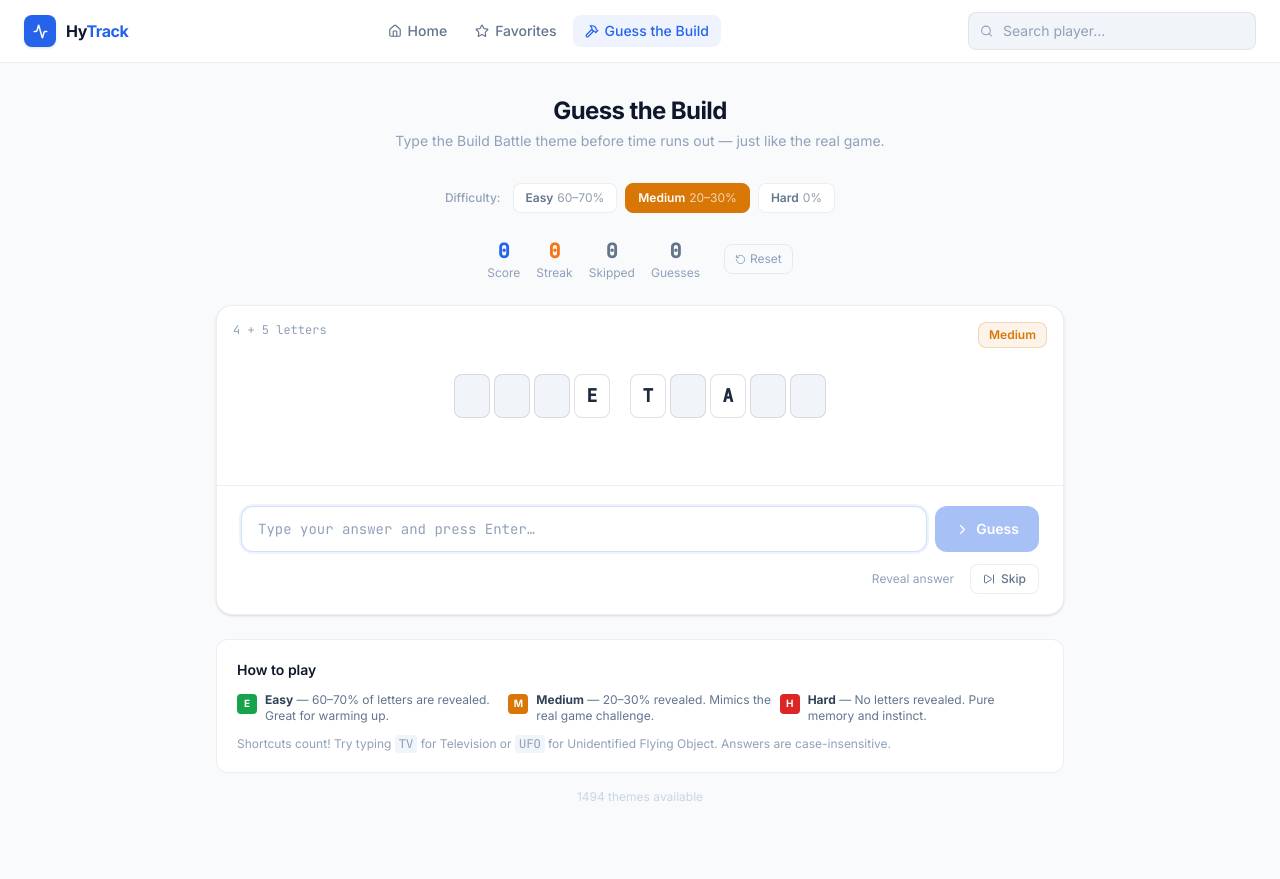
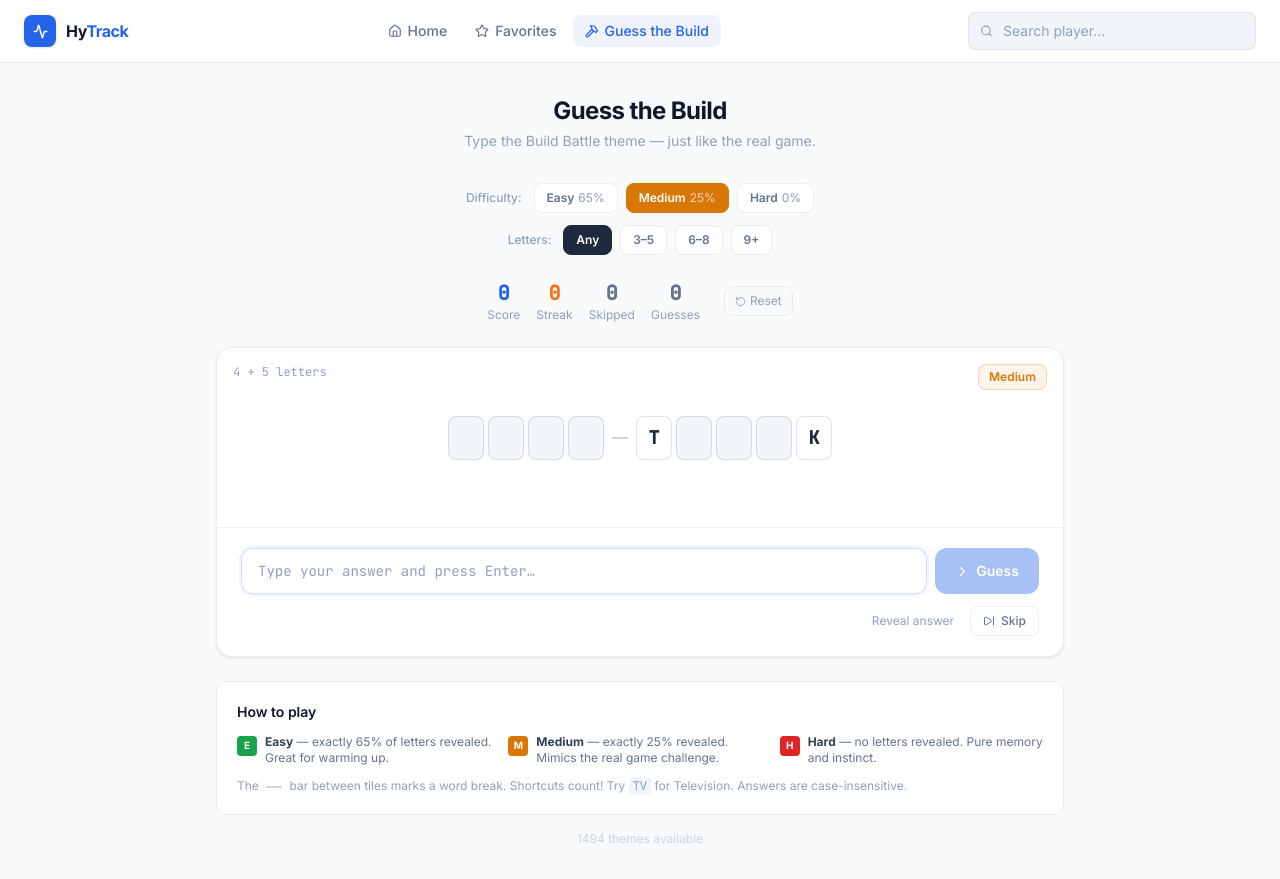
Before and after one commit to MohamadG004/BuildSync, a Next.js app in the folder HyTrack/: page /guess-the-build in a window 1280 px wide. Before the commit the page ends 837 px from the top, so only its background shows below. Built offline with nearby package versions, Linux system fonts and the light colour scheme.

Commit message:
Changed up the GTB mode, added different length of words to choose from (any, 3-5, 6-8, 9+) and added spaces for words to ensure better viewing and understanding

```diff
--- a/HyTrack/app/guess-the-build/GuessBuildClient.tsx
+++ b/HyTrack/app/guess-the-build/GuessBuildClient.tsx
@@ -2,41 +2,65 @@
 
 import { useState, useEffect, useRef, useCallback } from 'react';
 import { motion, AnimatePresence } from 'framer-motion';
-import { Check, X, SkipForward, RotateCcw, Trophy, Flame, ChevronRight } from 'lucide-react';
+import { Check, X, SkipForward, RotateCcw, ChevronRight } from 'lucide-react';
 import { GUESS_BUILD_THEMES, type GuessBuildTheme } from '@/lib/guessBuildThemes';
 import { cn } from '@/lib/utils';
 
-type Difficulty = 'easy' | 'medium' | 'hard';
+type Difficulty    = 'easy' | 'medium' | 'hard';
+type LengthFilter  = 'any' | 'short' | 'medium-len' | 'long';
 
 // ── Letter reveal logic ──────────────────────────────────────────────────────
 
-/** Returns a stable mask array for a given theme+difficulty using a seeded approach */
+/**
+ * Builds a boolean mask for which characters to reveal.
+ * Uses an exact count (not probabilistic) so the percentage is always accurate.
+ * Spaces are always `true` (visible separator tiles rendered separately).
+ */
 function buildMask(theme: string, difficulty: Difficulty, seed: number): boolean[] {
-  const revealPct = difficulty === 'easy' ? 0.65 : difficulty === 'medium' ? 0.25 : 0;
-  // Simple LCG seeded random for deterministic masks
+  const revealPct =
+    difficulty === 'easy'   ? 0.65 :
+    difficulty === 'medium' ? 0.25 :
+    0; // hard → 0%
+
+  const chars = theme.split('');
+
+  // Indices of non-space characters
+  const letterIndices = chars.reduce<number[]>((acc, ch, i) => {
+    if (ch !== ' ') acc.push(i);
+    return acc;
+  }, []);
+
+  const revealCount = Math.round(letterIndices.length * revealPct);
+
+  // Seeded Fisher-Yates shuffle for deterministic but varied masks
   let state = seed;
   function rand() {
     state = (state * 1664525 + 1013904223) & 0xffffffff;
     return (state >>> 0) / 4294967296;
   }
-  return theme.split('').map(ch => {
-    if (ch === ' ') return true; // spaces always visible (shows word count)
-    return rand() < revealPct;
-  });
+  const shuffled = [...letterIndices];
+  for (let i = shuffled.length - 1; i > 0; i--) {
+    const j = Math.floor(rand() * (i + 1));
+    [shuffled[i], shuffled[j]] = [shuffled[j], shuffled[i]];
+  }
+
+  const revealSet = new Set(shuffled.slice(0, revealCount));
+  // Spaces → true so the caller can distinguish space tiles from hidden letter tiles
+  return chars.map((ch, i) => ch === ' ' ? true : revealSet.has(i));
 }
 
 // ── Theme display tile ────────────────────────────────────────────────────────
 
 interface ThemeDisplayProps {
-  theme: string;
-  mask: boolean[];
+  theme:  string;
+  mask:   boolean[];
   solved: boolean;
-  wrong: boolean;
+  wrong:  boolean;
 }
 
 function ThemeDisplay({ theme, mask, solved, wrong }: ThemeDisplayProps) {
   const chars = theme.split('');
-  // Scale tile size based on total non-space chars
+
   const nonSpaceCount = chars.filter(c => c !== ' ').length;
   const tileSize =
     nonSpaceCount <= 4  ? 'w-12 h-14 text-2xl'  :
@@ -58,12 +82,29 @@ function ThemeDisplay({ theme, mask, solved, wrong }: ThemeDisplayProps) {
     ? 'border-red-300 bg-red-50'
     : 'border-[var(--border-strong)] bg-[var(--surface-2)]';
 
+  const spaceLineColor = solved
+    ? 'bg-green-300'
+    : wrong
+    ? 'bg-red-200'
+    : 'bg-slate-300';
+
   return (
-    <div className="flex flex-wrap justify-center gap-x-1 gap-y-2">
+    <div className="flex flex-wrap justify-center gap-x-1 gap-y-2 items-center">
       {chars.map((ch, i) => {
+        // ── Space tile: visible separator ───────────────────────────────────
         if (ch === ' ') {
-          return <div key={i} className="w-3" aria-hidden />;
+          return (
+            <div
+              key={i}
+              className="flex flex-col items-center justify-center self-center mx-1"
+              aria-label="space"
+              title="word break"
+            >
+              <div className={cn('h-0.5 w-4 rounded-full', spaceLineColor)} />
+            </div>
+          );
         }
+
         const shown = mask[i] || solved;
         return (
           <div
@@ -82,26 +123,54 @@ function ThemeDisplay({ theme, mask, solved, wrong }: ThemeDisplayProps) {
   );
 }
 
-// ── Difficulty badge ──────────────────────────────────────────────────────────
+// ── Config objects ────────────────────────────────────────────────────────────
 
 const DIFFICULTY_CONFIG = {
-  easy:   { label: 'Easy',   pct: '60–70%', color: '#16a34a', bg: 'rgba(22,163,74,0.08)',   border: 'rgba(22,163,74,0.25)' },
-  medium: { label: 'Medium', pct: '20–30%', color: '#d97706', bg: 'rgba(217,119,6,0.08)',   border: 'rgba(217,119,6,0.25)' },
-  hard:   { label: 'Hard',   pct: '0%',     color: '#dc2626', bg: 'rgba(220,38,38,0.08)',   border: 'rgba(220,38,38,0.25)' },
+  easy:   { label: 'Easy',   pct: '65%',    color: '#16a34a', bg: 'rgba(22,163,74,0.08)',  border: 'rgba(22,163,74,0.25)' },
+  medium: { label: 'Medium', pct: '25%',    color: '#d97706', bg: 'rgba(217,119,6,0.08)',  border: 'rgba(217,119,6,0.25)' },
+  hard:   { label: 'Hard',   pct: '0%',     color: '#dc2626', bg: 'rgba(220,38,38,0.08)',  border: 'rgba(220,38,38,0.25)' },
 };
 
-// ── Pick a random theme (excluding current) ───────────────────────────────────
+const LENGTH_CONFIG: Record<LengthFilter, { label: string; min: number; max: number }> = {
+  any:        { label: 'Any',  min: 0,  max: Infinity },
+  short:      { label: '3–5',  min: 3,  max: 5 },
+  'medium-len': { label: '6–8',  min: 6,  max: 8 },
+  long:       { label: '9+',   min: 9,  max: Infinity },
+};
 
-function pickTheme(exclude?: GuessBuildTheme): { theme: GuessBuildTheme; seed: number } {
-  const pool = exclude
-    ? GUESS_BUILD_THEMES.filter((t: GuessBuildTheme) => t.theme !== exclude.theme)
-    : GUESS_BUILD_THEMES;
+// ── Helpers ───────────────────────────────────────────────────────────────────
+
+function letterCount(theme: string) {
+  return theme.replace(/ /g, '').length;
+}
+
+function pickTheme(
+  exclude?: GuessBuildTheme,
+  lengthFilter: LengthFilter = 'any',
+): { theme: GuessBuildTheme; seed: number } {
+  const { min, max } = LENGTH_CONFIG[lengthFilter];
+
+  let pool = GUESS_BUILD_THEMES.filter((t: GuessBuildTheme) => {
+    if (exclude && t.theme === exclude.theme) return false;
+    const c = letterCount(t.theme);
+    return c >= min && c <= max;
+  });
+
+  // Fallback: if filter yields nothing (e.g., length filter too restrictive
+  // after also excluding current), relax the exclude constraint.
+  if (pool.length === 0) {
+    pool = GUESS_BUILD_THEMES.filter((t: GuessBuildTheme) => {
+      const c = letterCount(t.theme);
+      return c >= min && c <= max;
+    });
+  }
+  // Ultimate fallback
+  if (pool.length === 0) pool = GUESS_BUILD_THEMES;
+
   const theme = pool[Math.floor(Math.random() * pool.length)];
   const seed  = Math.floor(Math.random() * 999999);
   return { theme, seed };
 }
-
-// ── Check answer ──────────────────────────────────────────────────────────────
 
 function isCorrect(guess: string, theme: GuessBuildTheme): boolean {
   const g = guess.trim().toLowerCase();
@@ -112,23 +181,25 @@ function isCorrect(guess: string, theme: GuessBuildTheme): boolean {
 // ── Main component ─────────────────────────────────────────────────────────────
 
 export function GuessBuildClient() {
-  const [difficulty, setDifficulty] = useState<Difficulty>('medium');
-  const [currentTheme, setCurrentTheme] = useState<GuessBuildTheme | null>(null);
-  const [seed, setSeed]                 = useState(0);
-  const [mask, setMask]                 = useState<boolean[]>([]);
-  const [guess, setGuess]               = useState('');
-  const [status, setStatus]             = useState<'idle' | 'correct' | 'wrong'>('idle');
-  const [score, setScore]               = useState(0);
-  const [streak, setStreak]             = useState(0);
-  const [skipped, setSkipped]           = useState(0);
-  const [totalGuesses, setTotalGuesses] = useState(0);
-  const [showAnswer, setShowAnswer]     = useState(false);
+  const [difficulty,    setDifficulty]    = useState<Difficulty>('medium');
+  const [lengthFilter,  setLengthFilter]  = useState<LengthFilter>('any');
+  const [currentTheme,  setCurrentTheme]  = useState<GuessBuildTheme | null>(null);
+  const [seed,          setSeed]          = useState(0);
+  const [mask,          setMask]          = useState<boolean[]>([]);
+  const [guess,         setGuess]         = useState('');
+  const [status,        setStatus]        = useState<'idle' | 'correct' | 'wrong'>('idle');
+  const [score,         setScore]         = useState(0);
+  const [streak,        setStreak]        = useState(0);
+  const [skipped,       setSkipped]       = useState(0);
+  const [totalGuesses,  setTotalGuesses]  = useState(0);
+  const [showAnswer,    setShowAnswer]    = useState(false);
 
-  const inputRef = useRef<HTMLInputElement>(null);
+  const inputRef     = useRef<HTMLInputElement>(null);
   const nextTimerRef = useRef<ReturnType<typeof setTimeout> | null>(null);
 
-  const loadTheme = useCallback((exclude?: GuessBuildTheme | null, diff: Difficulty = difficulty) => {
-    const { theme, seed: s } = pickTheme(exclude ?? undefined);
+  const loadTheme = useCallback(
+    (exclude?: GuessBuildTheme | null, diff: Difficulty = difficulty, lenFilter: LengthFilter = lengthFilter) => {
+      const { theme, seed: s } = pickTheme(exclude ?? undefined, lenFilter);
       setCurrentTheme(theme);
       setSeed(s);
       setMask(buildMask(theme.theme, diff, s));
@@ -136,19 +207,19 @@ export function GuessBuildClient() {
       setStatus('idle');
       setShowAnswer(false);
       setTimeout(() => inputRef.current?.focus(), 50);
-  }, [difficulty]);
+    },
+    [difficulty, lengthFilter],
+  );
 
   // Initial load
-  useEffect(() => {
-    loadTheme();
-  }, []);                                              // only on mount
+  useEffect(() => { loadTheme(); }, []); // eslint-disable-line react-hooks/exhaustive-deps
 
-  // When difficulty changes, rebuild mask for current theme
+  // Rebuild mask when difficulty changes (keep same theme)
   useEffect(() => {
     if (currentTheme) {
       setMask(buildMask(currentTheme.theme, difficulty, seed));
     }
-  }, [difficulty]);
+  }, [difficulty]); // eslint-disable-line react-hooks/exhaustive-deps
 
   function handleSubmit(e: React.FormEvent) {
     e.preventDefault();
@@ -177,9 +248,7 @@ export function GuessBuildClient() {
     loadTheme(currentTheme);
   }
 
-  function handleReveal() {
-    setShowAnswer(true);
-  }
+  function handleReveal() { setShowAnswer(true); }
 
   function handleReset() {
     if (nextTimerRef.current) clearTimeout(nextTimerRef.current);
@@ -187,15 +256,27 @@ export function GuessBuildClient() {
     setStreak(0);
     setSkipped(0);
     setTotalGuesses(0);
-    loadTheme(undefined, difficulty);
+    loadTheme(undefined, difficulty, lengthFilter);
   }
 
   function handleDifficulty(d: Difficulty) {
     setDifficulty(d);
-    // mask rebuild is handled via useEffect
+    // mask rebuilt via useEffect
+  }
+
+  function handleLengthFilter(lf: LengthFilter) {
+    setLengthFilter(lf);
+    // Load a new theme immediately so the filter takes effect
+    loadTheme(undefined, difficulty, lf);
   }
 
   const config = DIFFICULTY_CONFIG[difficulty];
+
+  // Count how many themes match the active length filter
+  const { min, max } = LENGTH_CONFIG[lengthFilter];
+  const filteredCount = lengthFilter === 'any'
+    ? GUESS_BUILD_THEMES.length
+    : GUESS_BUILD_THEMES.filter(t => { const c = letterCount(t.theme); return c >= min && c <= max; }).length;
 
   return (
     <div className="mx-auto max-w-4xl px-4 py-8 sm:px-6">
@@ -206,7 +287,7 @@ export function GuessBuildClient() {
           Guess the Build
         </h1>
         <p className="mt-1 text-sm text-slate-400">
-          Type the Build Battle theme before time runs out — just like the real game.
+          Type the Build Battle theme — just like the real game.
         </p>
       </motion.div>
 
@@ -215,7 +296,7 @@ export function GuessBuildClient() {
         initial={{ opacity: 0, y: 8 }}
         animate={{ opacity: 1, y: 0 }}
         transition={{ delay: 0.05 }}
-        className="mb-6 flex items-center justify-center gap-2"
+        className="mb-3 flex items-center justify-center gap-2"
       >
         <span className="text-xs font-medium text-slate-400 mr-1">Difficulty:</span>
         {(['easy', 'medium', 'hard'] as Difficulty[]).map(d => {
@@ -229,12 +310,39 @@ export function GuessBuildClient() {
                 'rounded-lg px-3 py-1.5 text-xs font-semibold border transition-all',
                 active
                   ? 'text-white'
-                  : 'text-slate-500 bg-white border-[var(--border)] hover:border-slate-300'
+                  : 'text-slate-500 bg-white border-[var(--border)] hover:border-slate-300',
               )}
               style={active ? { background: cfg.color, borderColor: cfg.color, color: '#fff' } : {}}
             >
               {cfg.label}
               <span className="ml-1 opacity-70 font-normal">{cfg.pct}</span>
+            </button>
+          );
+        })}
+      </motion.div>
+
+      {/* Word-length filter */}
+      <motion.div
+        initial={{ opacity: 0, y: 8 }}
+        animate={{ opacity: 1, y: 0 }}
+        transition={{ delay: 0.08 }}
+        className="mb-6 flex items-center justify-center gap-2"
+      >
+        <span className="text-xs font-medium text-slate-400 mr-1">Letters:</span>
+        {(['any', 'short', 'medium-len', 'long'] as LengthFilter[]).map(lf => {
+          const active = lengthFilter === lf;
+          return (
+            <button
+              key={lf}
+              onClick={() => handleLengthFilter(lf)}
+              className={cn(
+                'rounded-lg px-3 py-1.5 text-xs font-semibold border transition-all',
+                active
+                  ? 'bg-slate-800 border-slate-800 text-white'
+                  : 'text-slate-500 bg-white border-[var(--border)] hover:border-slate-300',
+              )}
+            >
+              {LENGTH_CONFIG[lf].label}
             </button>
           );
         })}
@@ -288,7 +396,7 @@ export function GuessBuildClient() {
             {config.label}
           </div>
 
-          {/* Theme length hint */}
+          {/* Theme letter-count hint */}
           {currentTheme && (
             <p className="absolute top-4 left-4 text-xs text-slate-400 font-mono">
               {currentTheme.theme.split(' ').map((w: string) => w.length).join(' + ')} letters
@@ -298,7 +406,7 @@ export function GuessBuildClient() {
           {/* Letter tiles */}
           {currentTheme ? (
             <ThemeDisplay
-              theme={showAnswer ? currentTheme.theme : currentTheme.theme}
+              theme={currentTheme.theme}
               mask={showAnswer ? currentTheme.theme.split('').map(() => true) : mask}
               solved={status === 'correct'}
               wrong={status === 'wrong'}
@@ -359,7 +467,7 @@ export function GuessBuildClient() {
                   ? 'border-red-300 bg-red-50 focus:border-red-400 focus:ring-red-100'
                   : status === 'correct'
                   ? 'border-[var(--green)] bg-[rgba(22,163,74,0.05)]'
-                  : 'border-[var(--border)] bg-[var(--surface-2)] focus:border-[var(--accent-border)] focus:bg-white focus:ring-[var(--accent-soft)]'
+                  : 'border-[var(--border)] bg-[var(--surface-2)] focus:border-[var(--accent-border)] focus:bg-white focus:ring-[var(--accent-soft)]',
               )}
             />
             <button
@@ -408,33 +516,34 @@ export function GuessBuildClient() {
               className="mt-0.5 h-5 w-5 shrink-0 rounded text-white flex items-center justify-center text-[10px] font-bold"
               style={{ background: DIFFICULTY_CONFIG.easy.color }}
             >E</span>
-            <span><strong className="text-slate-700">Easy</strong> — 60–70% of letters are revealed. Great for warming up.</span>
+            <span><strong className="text-slate-700">Easy</strong> — exactly 65% of letters revealed. Great for warming up.</span>
           </div>
           <div className="flex gap-2">
             <span
               className="mt-0.5 h-5 w-5 shrink-0 rounded text-white flex items-center justify-center text-[10px] font-bold"
               style={{ background: DIFFICULTY_CONFIG.medium.color }}
             >M</span>
-            <span><strong className="text-slate-700">Medium</strong> — 20–30% revealed. Mimics the real game challenge.</span>
+            <span><strong className="text-slate-700">Medium</strong> — exactly 25% revealed. Mimics the real game challenge.</span>
           </div>
           <div className="flex gap-2">
             <span
               className="mt-0.5 h-5 w-5 shrink-0 rounded text-white flex items-center justify-center text-[10px] font-bold"
               style={{ background: DIFFICULTY_CONFIG.hard.color }}
             >H</span>
-            <span><strong className="text-slate-700">Hard</strong> — No letters revealed. Pure memory and instinct.</span>
+            <span><strong className="text-slate-700">Hard</strong> — no letters revealed. Pure memory and instinct.</span>
           </div>
         </div>
         <p className="mt-3 text-xs text-slate-400">
-          Shortcuts count! Try typing <code className="rounded bg-slate-100 px-1 py-0.5">TV</code> for Television
-          or <code className="rounded bg-slate-100 px-1 py-0.5">UFO</code> for Unidentified Flying Object.
+          The <span className="mx-1 inline-block w-4 h-0.5 rounded-full bg-slate-300 align-middle" /> bar between tiles marks a word break.
+          Shortcuts count! Try <code className="rounded bg-slate-100 px-1 py-0.5">TV</code> for Television.
           Answers are case-insensitive.
         </p>
       </motion.div>
 
       {/* Theme count info */}
       <p className="mt-4 text-center text-xs text-slate-300">
-        {GUESS_BUILD_THEMES.length} themes available
+        {filteredCount} {lengthFilter !== 'any' ? 'matching' : ''} theme{filteredCount !== 1 ? 's' : ''} available
+        {lengthFilter !== 'any' && <span className="ml-1">(of {GUESS_BUILD_THEMES.length} total)</span>}
       </p>
     </div>
   );
--- a/HyTrack/lib/guessBuildThemes.ts
+++ b/HyTrack/lib/guessBuildThemes.ts
@@ -1,6 +1,3 @@
-// All Guess the Build themes sourced from translations-data.json
-// Aliases include the theme shortcut and any multiword aliases from the source data
-
 export interface GuessBuildTheme {
   theme: string;
   aliases?: string[];
```
Lines whose indentation alone changed are shown as unchanged.
